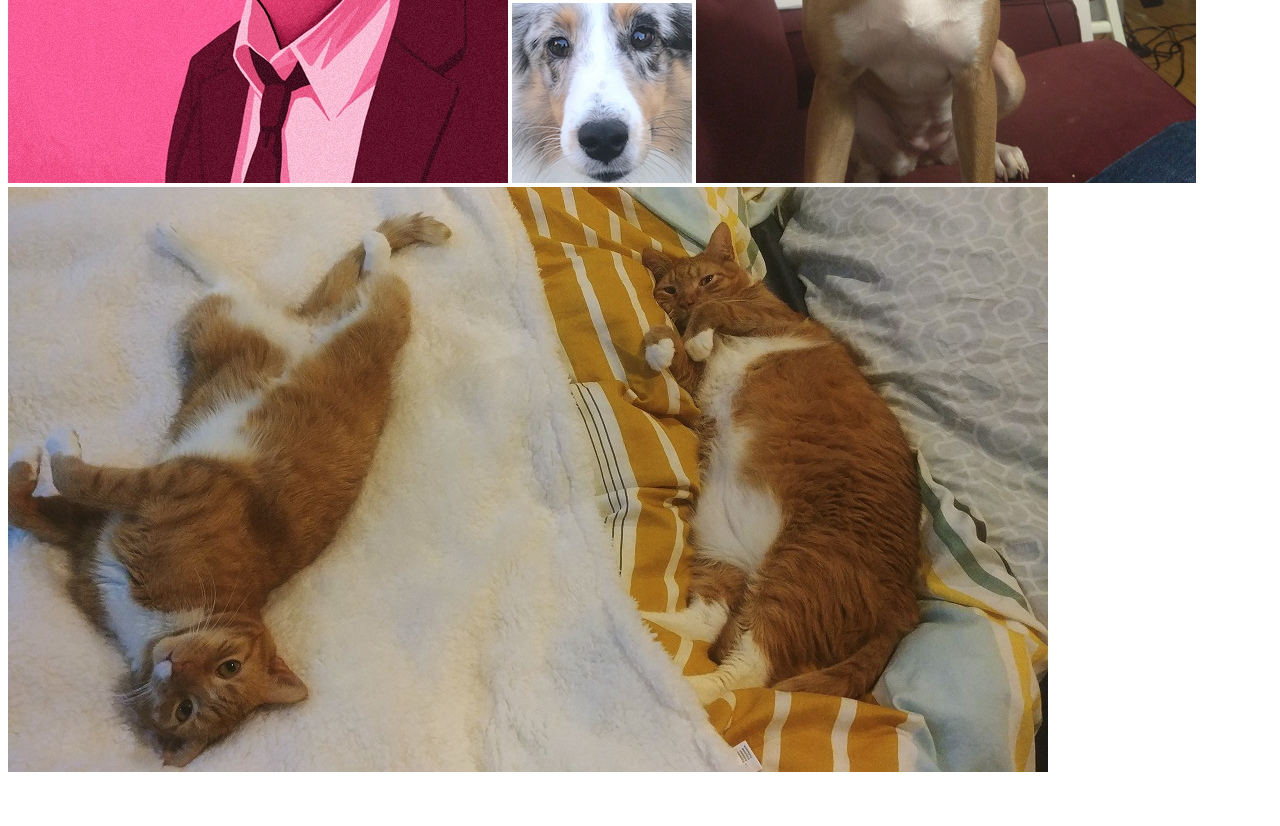
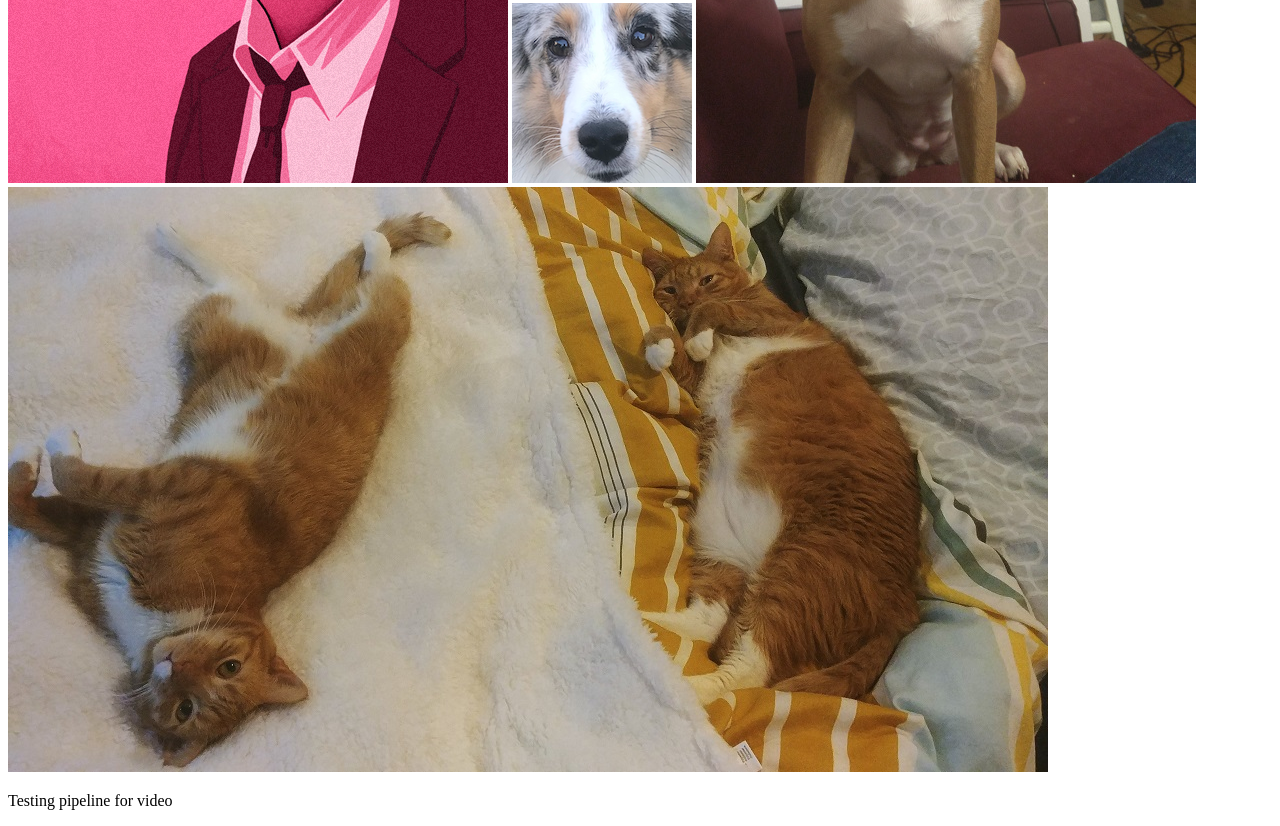
Before and after one commit to marckettler/e91_pinkTeam_FinalProject_Pub, a plain HTML site: page index.html in a window 1280 px wide. Shown: the part 492-1318 px from the top of the page. Before the commit the page ends 1276 px from the top, so only its background shows below. Drawn offline with Linux system fonts and the light colour scheme.

Commit message:
Pipeline push for video

```diff
--- a/index.html
+++ b/index.html
@@ -9,5 +9,7 @@
   <img src="/public-html/img/bonbon180.png" alt="Bonnie the Dog">
   <img src="/public-html/img/chicory.jpg" alt="chicory">
   <img src="/public-html/img/cats.jpg" alt="cats">
+
+  <p>Testing pipeline for video</p>
 </body>
 </html>
```
